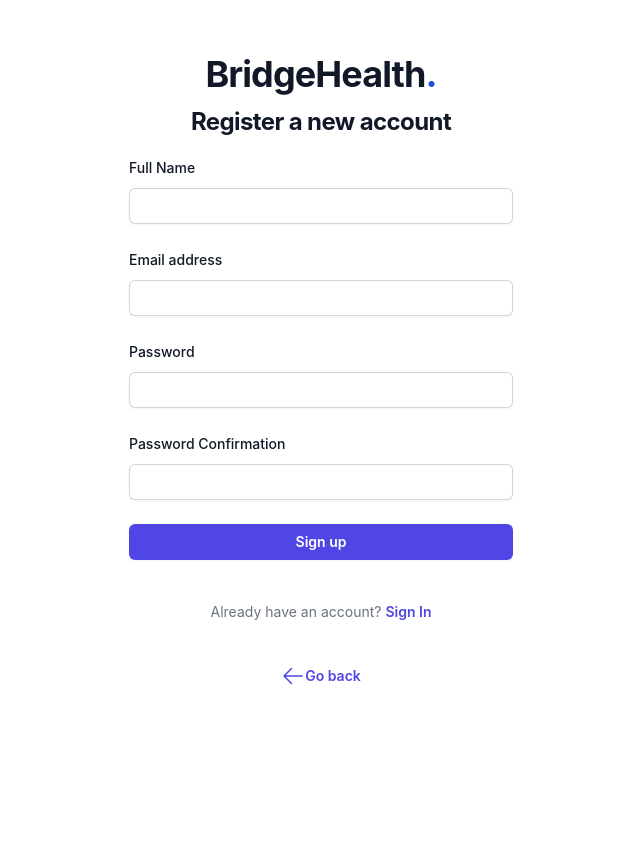
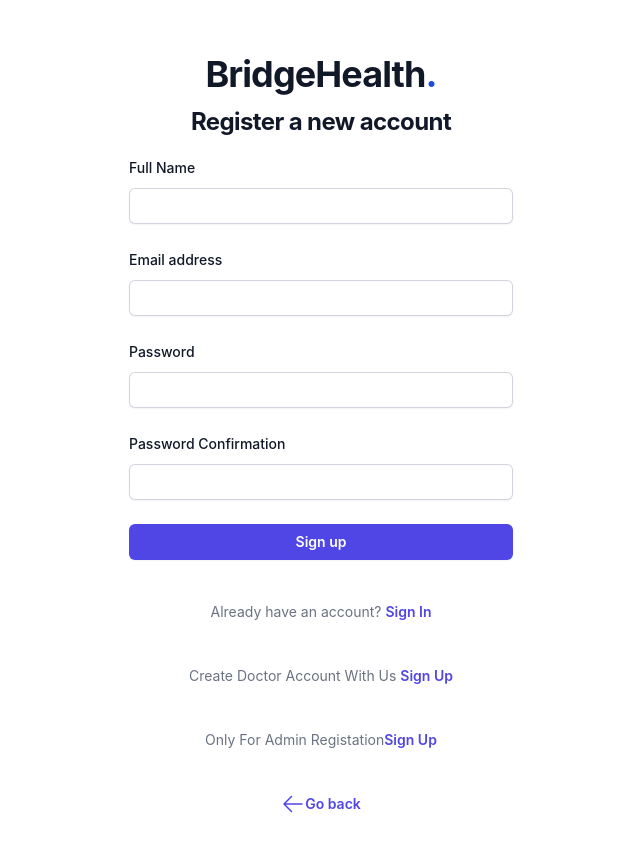
Before and after one commit to ChrispineOwuor/Bridge, a React (Vite) app: page /auth/register in a window 1280 px wide. Shown: the top 850 px of the page, without its empty margins (319-959 px from the left). Before the commit the page ends 800 px from the top, so only its background shows below. Built offline with nearby package versions, Linux system fonts and the light colour scheme.

Commit message:
addeed links for admins and doctors in register page

```diff
--- a/src/pages/Auth/Register.jsx
+++ b/src/pages/Auth/Register.jsx
@@ -6,7 +6,6 @@ export default function Register() {
   const [email, setEmail] = useState("");
   const [password, setPassword] = useState("");
   const [name, setFullname] = useState("");
-
 
   const [passwordConfirmation, setPasswordConfirmation] = useState("");
   const [buttonText, setButtonText] = useState("Sign up");
@@ -161,6 +160,24 @@ export default function Register() {
             </Link>
           </p>
           <p className="mt-10 text-center text-sm text-gray-500">
+            Create Doctor Account With Us{" "}
+            <Link
+              to={"/auth/register/doctor"}
+              className="font-semibold leading-6 text-indigo-600 hover:text-indigo-500"
+            >
+              Sign Up
+            </Link>
+          </p>
+          <p className="mt-10 text-center text-sm text-gray-500">
+            Only For Admin Registation
+            <Link
+              to={"/auth/register/admin"}
+              className="font-semibold leading-6 text-indigo-600 hover:text-indigo-500"
+            >
+              Sign Up
+            </Link>
+          </p>
+          <p className="mt-10 text-center text-sm text-gray-500">
             <Link
               to={"/"}
               className="flex justify-center font-semibold leading-6 text-indigo-600 hover:text-indigo-500"
--- a/src/pages/Dashboards/AdminDashboard.jsx
+++ b/src/pages/Dashboards/AdminDashboard.jsx
@@ -7,7 +7,7 @@ import { AuthContext } from "../../Contexts/AuthContext";
 export default function AdminDashboard() {
   const [data, setData] = useState(null);
   const [isLoading, setIsLoading] = useState(true);
-  const {token } = useContext(AuthContext)// Replace this with the actual token
+  const {token } = useContext(AuthContext)
 
   useEffect(() => {
     const fetchData = async () => {
--- a/src/pages/Dashboards/PatientDashboard.jsx
+++ b/src/pages/Dashboards/PatientDashboard.jsx
@@ -1,9 +1,10 @@
 import Calender from "../../components/Calender";
 import "react-calendar/dist/Calendar.css";
-import { useContext,  useState } from "react";
+import { useContext, useEffect, useState } from "react";
 import BookModal from "../../components/Bookmodal";
 import AddRecordModal from "../../components/AddRecordModal";
 import { AuthContext } from "../../Contexts/AuthContext";
+import axios from "axios";
 
 export default function PatientDashboard () {
 
@@ -23,6 +24,40 @@ export default function PatientDashboard () {
   const closeBookModal = () => {
     setIsBookModalOpen(!isBookModalOpen);
   };
+   const [data, setData] = useState(null);
+   const [isLoading, setIsLoading] = useState(true);
+   const { token } = useContext(AuthContext);
+
+   useEffect(() => {
+     const fetchData = async () => {
+       try {
+         const response = await axios.get(
+           `${import.meta.env.VITE_BACKEND_API_KEY}/patient/dash/data`,
+           {
+             headers: {
+               Authorization: `Bearer ${token}`,
+             },
+           }
+         );
+         setData(response.data);
+       } catch (error) {
+         console.error("Error fetching dashboard data:", error);
+       } finally {
+         setIsLoading(false);
+       }
+     };
+
+     fetchData();
+   }, [token]);
+
+   if (isLoading) {
+     return <div>Loading...</div>;
+   }
+
+   if (!data) {
+     return <div>No data available</div>;
+   }
+
   return (
     <>
       <div className="flex top justify-between">
@@ -62,10 +97,10 @@ export default function PatientDashboard () {
             </p>
             <h2 className="text-xl font-bold mb-2">Health Stats</h2>
             <p className="font-[500] text-gray-900 dark:text-gray-500 ">
-              My Appointments:12
+              My Appointments:{data.appointments}
             </p>
             <p className="font-[500] text-gray-900 dark:text-gray-500">
-              My Records:12
+              My Records:{data.records}
             </p>
           </div>
           <div className="flex flex-col items-start justify-start p-4 rounded bg-gray-50 h-44 dark:bg-gray-800">
--- a/src/pages/Records/SinglePatientRecords.jsx
+++ b/src/pages/Records/SinglePatientRecords.jsx
@@ -30,7 +30,7 @@ export default function SinglePatientRecords() {
 
     fetchData();
   }, [token]);
-  console.log(records);
+
   return (
     <>
       <div className="top">
@@ -40,6 +40,7 @@ export default function SinglePatientRecords() {
           </h1>
         </div>
       </div>
+      {records && records.length === 0 && <div>You have no health records</div>}
       <ul>
         {records &&
           records.map((record) => {
```
